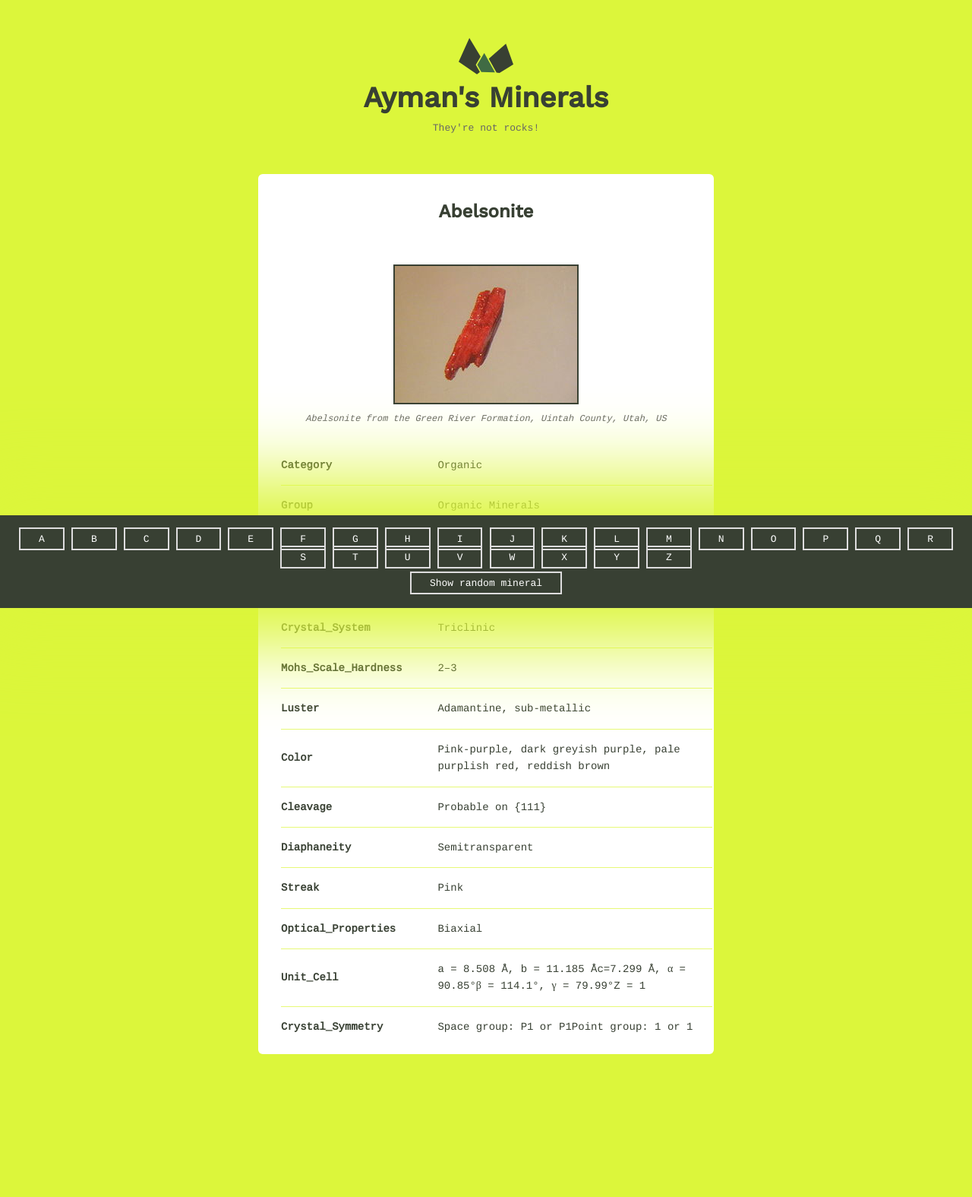
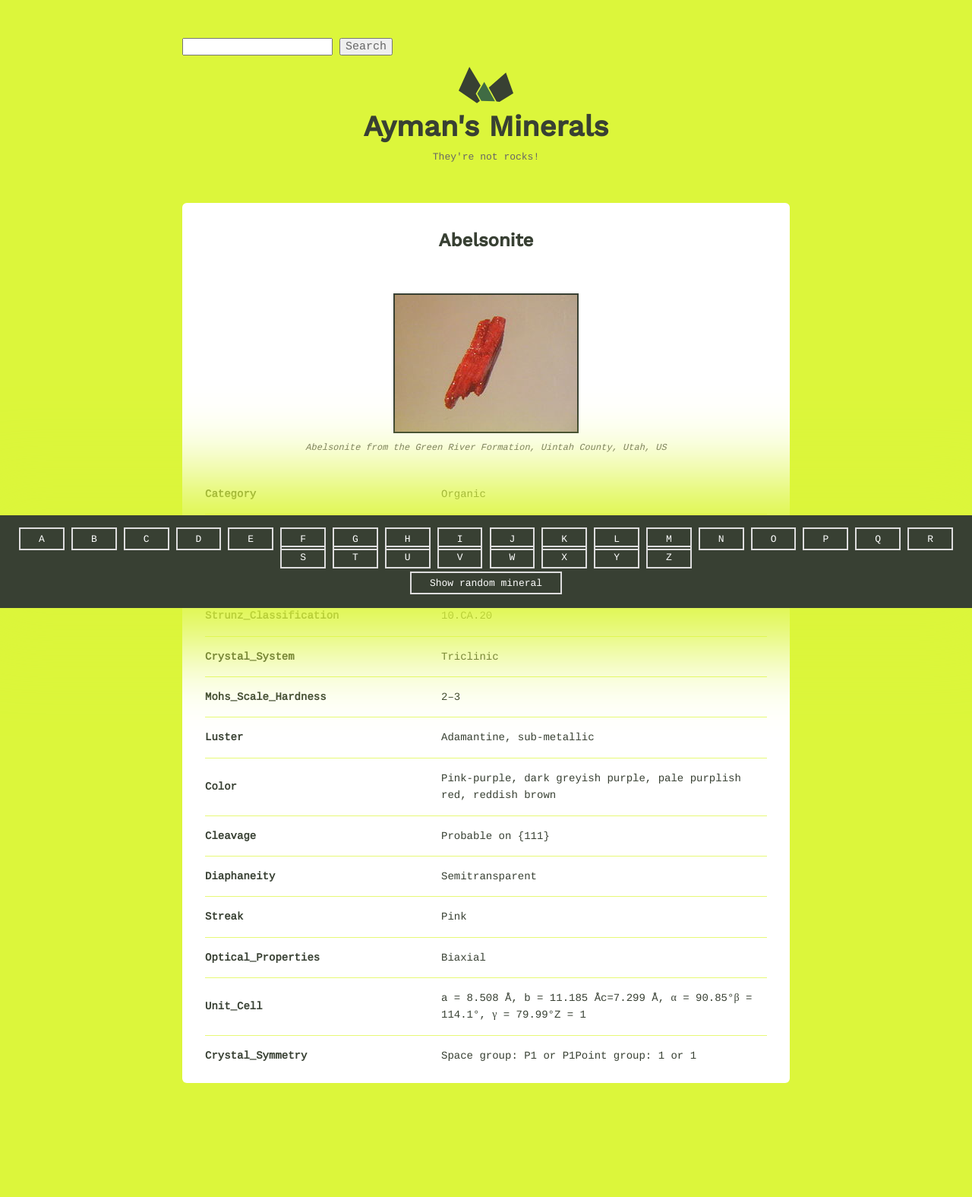
Before and after one commit to aymanshub/Mineral-Catalog2, a Django app: page /mineral/1/ in a window 1280 px wide. Shown: the whole page at 76% size. Before the commit the page ends 1387 px from the top, so only its background shows below. Run offline with Django 3.2, Linux system fonts and the light colour scheme; data comes from the database, SQL or seed files in the repository.

Commit message:
1. Allow text search for mineral name. 2. Moved a duplicated html body section to layout

```diff
--- a/mineral_catalog2/main_app/templates/main_app/mineral_detail.html
+++ b/mineral_catalog2/main_app/templates/main_app/mineral_detail.html
@@ -2,18 +2,6 @@
 {% load static from staticfiles %}
 
 {% block content %}
-<div class="bounds bounds--small">
-    <div class="grid-100">
-        <a href="{% url 'minerals:list' %}">
-            <svg class="logo" viewBox="0 0 127.6 84.8" preserveAspectRation="xMinYMin meet">
-                <polygon points="42.7,84.8 49.6,79.4 40,62.5 51.2,43.5 51.2,43.5 25,0 0,55.6 "/>
-                <polygon class="logo--middle" points="52.9,79.5 52.9,79.5 84.8,80.1 59.7,35 43.3,62.4 "/>
-                <polygon points="127.6,61.4 127.6,61.4 110.3,13.5 110.3,13.5 70.3,48.1 70.3,48.1 88.3,80.5 95.3,81.4 95.3,81.4 "/>
-            </svg>
-            <h1 class="logo__name text-centered">Ayman's Minerals</h1>
-        </a>
-        <p class="logo__text text-centered">They're not rocks!</p>
-    </div>
     <div class="grid-100 mineral__container">
         <h1 class="mineral__name">{{mineral.name}}</h1>
         <div class="mineral__image-bg">
@@ -33,5 +21,4 @@
             </table>
         </div>
     </div>
-  </div>
 {% endblock %}
--- a/mineral_catalog2/main_app/urls.py
+++ b/mineral_catalog2/main_app/urls.py
@@ -1,4 +1,3 @@
-from django.conf.urls import url
 from django.urls import path
 
 from . import views
@@ -9,5 +8,5 @@ urlpatterns = [
     path('', views.mineral_list, name='list'),
     path('minerals-by-letter/<letter>/', views.mineral_list, name='list'),
     path('mineral/<pk>/', views.mineral_detail, name='detail'),
-
+    path('search/', views.search, name='search'),
 ]
--- a/mineral_catalog2/main_app/views.py
+++ b/mineral_catalog2/main_app/views.py
@@ -7,7 +7,6 @@ def mineral_list(request, letter='a'):
     """
     Minerals list view, gets all the requested minerals objects
     in addition, chooses a random mineral object.
-    Finally sends for a template rendering
     :return: rendered html template object
     """
     minerals_all = Mineral.objects.all()
@@ -17,6 +16,24 @@ def mineral_list(request, letter='a'):
                   {'minerals': minerals_by_letter,
                    'random_mineral': random_mineral,
                    'selected_letter': letter,
+                   })
+
+
+def search(request):
+    """
+    Gets all the minerals objects whose name contains the search text.
+    The names of the minerals that match the search will
+    be displayed in the list view.
+    in addition, chooses a random mineral object.
+    :return: rendered html template object
+    """
+    term = request.GET.get('q')
+    minerals_found = Mineral.objects.filter(name__icontains=term)
+    minerals_all = Mineral.objects.all()
+    random_mineral = random.choice(minerals_all)
+    return render(request, 'main_app/index.html',
+                  {'minerals': minerals_found,
+                   'random_mineral': random_mineral,
                    })
 
 
--- a/mineral_catalog2/templates/layout.html
+++ b/mineral_catalog2/templates/layout.html
@@ -10,7 +10,26 @@
         <link rel="stylesheet" href="{% static 'css/myglobal.css' %}">
     </head>
     <body>
+      <div class="bounds">
+        <div class="">
+          <form action="{% url 'minerals:search' %}", method="GET">
+                <input type="search" name="q">
+                <input type="submit" value="Search">
+          </form>
+        </div>
+        <div class="grid-100">
+            <a href="{% url 'minerals:list' %}">
+                <svg class="logo" viewBox="0 0 127.6 84.8" preserveAspectRation="xMinYMin meet">
+                    <polygon points="42.7,84.8 49.6,79.4 40,62.5 51.2,43.5 51.2,43.5 25,0 0,55.6 "/>
+                    <polygon class="logo--middle" points="52.9,79.5 52.9,79.5 84.8,80.1 59.7,35 43.3,62.4 "/>
+                    <polygon points="127.6,61.4 127.6,61.4 110.3,13.5 110.3,13.5 70.3,48.1 70.3,48.1 88.3,80.5 95.3,81.4 95.3,81.4 "/>
+                </svg>
+                <h1 class="logo__name text-centered">Ayman's Minerals</h1>
+            </a>
+            <p class="logo__text text-centered">They're not rocks!</p>
+        </div>
         {% block content %}{% endblock %}
+      </div>
       <div class="minerals__random">
         <div id="letters" style="margin-bottom: 10px">
           {% for letter in 'abcdefghijklmnopqrstuvwxyz' %}
```
Also changed, not shown: mineral_catalog2/main_app/templates/main_app/index.html (+1 -12 lines). Lines whose indentation alone changed are shown as unchanged.
